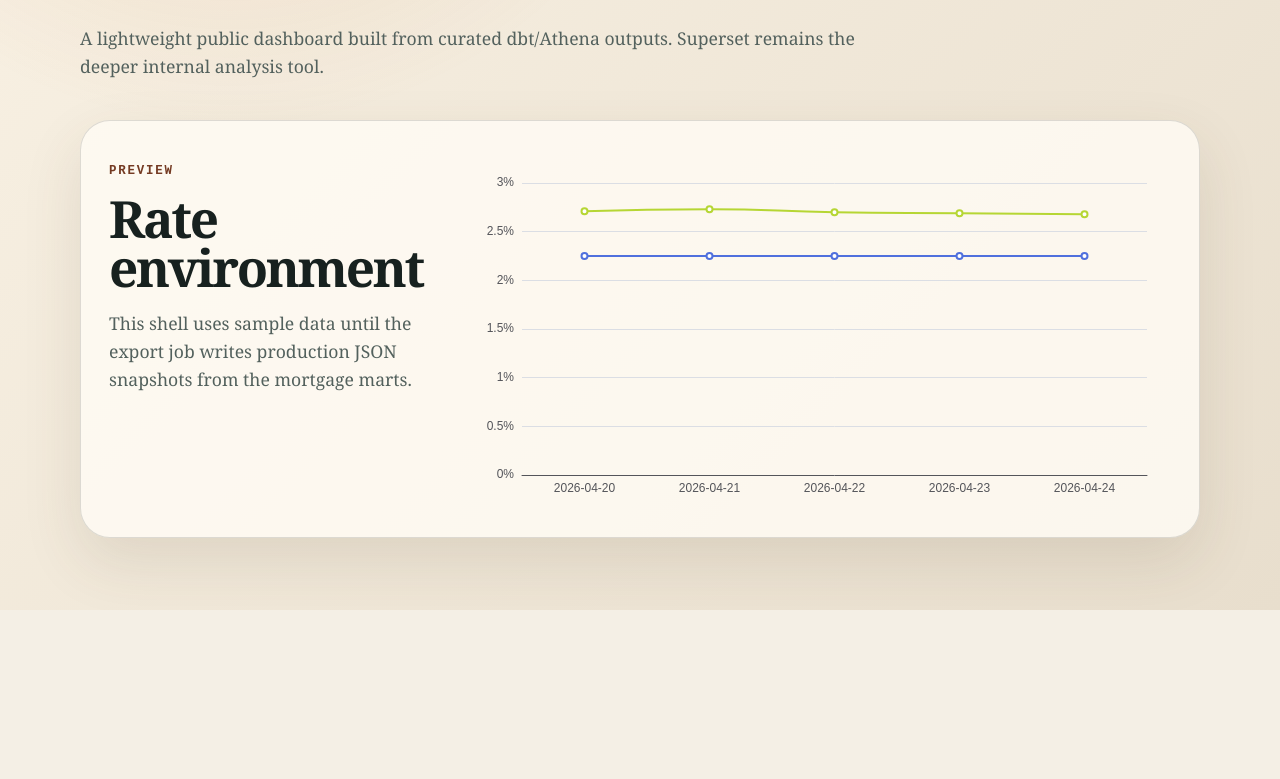
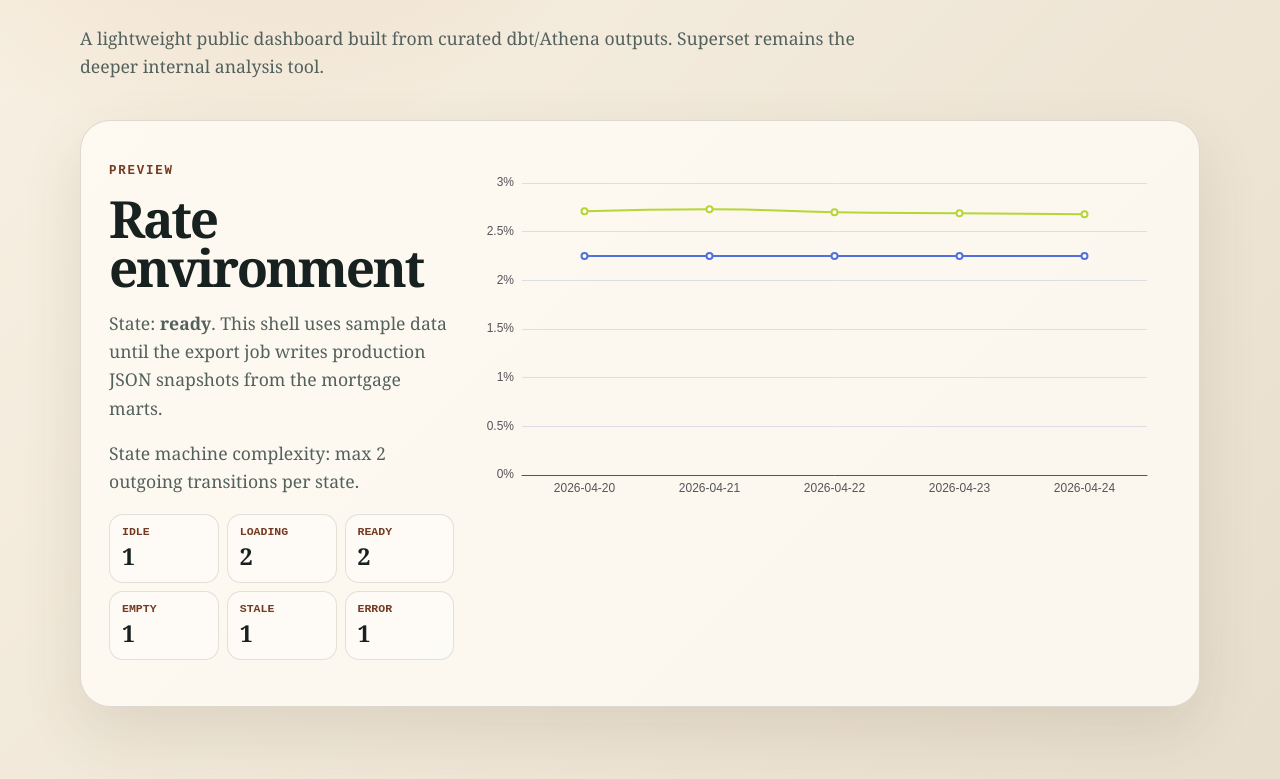
Before and after one commit to Samnor/swedish-mortgages-dashboard, a React (Vite) app: page / in a window 1280 px wide. Shown: the part 483-1262 px from the top of the page. Before the commit the page ends 1093 px from the top, so only its background shows below. Built offline with nearby package versions, Linux system fonts and the light colour scheme.

Commit message:
Add state machine backbone for dashboard

```diff
--- /dev/null
+++ b/src/dashboardMachine.ts
@@ -0,0 +1,124 @@
+export type RatePoint = {
+  date: string;
+  policyRate: number;
+  mortgageBond5y: number;
+};
+
+export type DashboardSnapshot = {
+  generatedAt: string;
+  rates: RatePoint[];
+};
+
+export type DashboardState =
+  | { value: "idle" }
+  | { value: "loading" }
+  | { value: "ready"; snapshot: DashboardSnapshot }
+  | { value: "empty"; generatedAt: string }
+  | { value: "stale"; snapshot: DashboardSnapshot; reason: string }
+  | { value: "error"; message: string };
+
+export type DashboardEvent =
+  | { type: "START" }
+  | { type: "LOAD_SUCCEEDED"; snapshot: DashboardSnapshot }
+  | { type: "LOAD_FAILED"; message: string }
+  | { type: "MARK_STALE"; reason: string }
+  | { type: "RETRY" };
+
+export type DashboardStateValue = DashboardState["value"];
+export type DashboardEventType = DashboardEvent["type"];
+
+const MAX_SNAPSHOT_AGE_HOURS = 36;
+const MAX_OUTGOING_TRANSITIONS_PER_STATE = 3;
+
+export const transitionMap = {
+  idle: ["START"],
+  loading: ["LOAD_FAILED", "LOAD_SUCCEEDED"],
+  ready: ["MARK_STALE", "RETRY"],
+  empty: ["RETRY"],
+  stale: ["RETRY"],
+  error: ["RETRY"],
+} as const satisfies Record<DashboardStateValue, readonly DashboardEventType[]>;
+
+export const stateComplexity = Object.fromEntries(
+  Object.entries(transitionMap).map(([state, events]) => [state, events.length]),
+) as Record<DashboardStateValue, number>;
+
+export const maxOutgoingTransitions = Math.max(
+  ...Object.values(stateComplexity),
+);
+
+export function assertStateMachineComplexity(): void {
+  if (maxOutgoingTransitions > MAX_OUTGOING_TRANSITIONS_PER_STATE) {
+    throw new Error(
+      `State machine local complexity is ${maxOutgoingTransitions}; keep it at or below ${MAX_OUTGOING_TRANSITIONS_PER_STATE}.`,
+    );
+  }
+}
+
+assertStateMachineComplexity();
+
+export function transition(
+  state: DashboardState,
+  event: DashboardEvent,
+): DashboardState {
+  switch (state.value) {
+    case "idle":
+      if (event.type === "START") return { value: "loading" };
+      return state;
+
+    case "loading":
+      if (event.type === "LOAD_FAILED") {
+        return { value: "error", message: event.message };
+      }
+      if (event.type === "LOAD_SUCCEEDED") {
+        if (event.snapshot.rates.length === 0) {
+          return { value: "empty", generatedAt: event.snapshot.generatedAt };
+        }
+        const staleReason = snapshotStaleReason(event.snapshot);
+        if (staleReason) {
+          return {
+            value: "stale",
+            snapshot: event.snapshot,
+            reason: staleReason,
+          };
+        }
+        return { value: "ready", snapshot: event.snapshot };
+      }
+      return state;
+
+    case "ready":
+      if (event.type === "MARK_STALE") {
+        return { value: "stale", snapshot: state.snapshot, reason: event.reason };
+      }
+      if (event.type === "RETRY") return { value: "loading" };
+      return state;
+
+    case "empty":
+    case "stale":
+    case "error":
+      if (event.type === "RETRY") return { value: "loading" };
+      return state;
+  }
+}
+
+export function snapshotStaleReason(snapshot: DashboardSnapshot): string | null {
+  const generatedAt = Date.parse(snapshot.generatedAt);
+  if (Number.isNaN(generatedAt)) return "Snapshot timestamp is invalid.";
+
+  const ageHours = (Date.now() - generatedAt) / 1000 / 60 / 60;
+  if (ageHours > MAX_SNAPSHOT_AGE_HOURS) {
+    return `Snapshot is older than ${MAX_SNAPSHOT_AGE_HOURS} hours.`;
+  }
+  return null;
+}
+
+export const sampleSnapshot: DashboardSnapshot = {
+  generatedAt: new Date().toISOString(),
+  rates: [
+    { date: "2026-04-20", policyRate: 2.25, mortgageBond5y: 2.71 },
+    { date: "2026-04-21", policyRate: 2.25, mortgageBond5y: 2.73 },
+    { date: "2026-04-22", policyRate: 2.25, mortgageBond5y: 2.7 },
+    { date: "2026-04-23", policyRate: 2.25, mortgageBond5y: 2.69 },
+    { date: "2026-04-24", policyRate: 2.25, mortgageBond5y: 2.68 },
+  ],
+};
--- a/src/main.tsx
+++ b/src/main.tsx
@@ -1,44 +1,57 @@
-import React from "react";
+import React, { useEffect, useReducer } from "react";
 import { createRoot } from "react-dom/client";
 import ReactECharts from "echarts-for-react";
+import {
+  maxOutgoingTransitions,
+  sampleSnapshot,
+  stateComplexity,
+  transition,
+  type DashboardSnapshot,
+} from "./dashboardMachine";
 import "./styles.css";
 
-const sampleRates = [
-  { date: "2026-04-20", policyRate: 2.25, mortgageBond5y: 2.71 },
-  { date: "2026-04-21", policyRate: 2.25, mortgageBond5y: 2.73 },
-  { date: "2026-04-22", policyRate: 2.25, mortgageBond5y: 2.7 },
-  { date: "2026-04-23", policyRate: 2.25, mortgageBond5y: 2.69 },
-  { date: "2026-04-24", policyRate: 2.25, mortgageBond5y: 2.68 }
-];
-
-function App() {
+function RatesPanel({ snapshot }: { snapshot: DashboardSnapshot }) {
   const chartOption = {
     animationDuration: 700,
     grid: { left: 42, right: 24, top: 34, bottom: 34 },
     tooltip: { trigger: "axis" },
     xAxis: {
       type: "category",
-      data: sampleRates.map((row) => row.date)
+      data: snapshot.rates.map((row) => row.date),
     },
     yAxis: {
       type: "value",
-      axisLabel: { formatter: "{value}%" }
+      axisLabel: { formatter: "{value}%" },
     },
     series: [
       {
         name: "Policy rate",
         type: "line",
         smooth: true,
-        data: sampleRates.map((row) => row.policyRate)
+        data: snapshot.rates.map((row) => row.policyRate),
       },
       {
         name: "5Y mortgage bond",
         type: "line",
         smooth: true,
-        data: sampleRates.map((row) => row.mortgageBond5y)
-      }
-    ]
+        data: snapshot.rates.map((row) => row.mortgageBond5y),
+      },
+    ],
   };
+
+  return <ReactECharts option={chartOption} className="chart" />;
+}
+
+function App() {
+  const [state, dispatch] = useReducer(transition, { value: "idle" });
+
+  useEffect(() => {
+    dispatch({ type: "START" });
+    dispatch({ type: "LOAD_SUCCEEDED", snapshot: sampleSnapshot });
+  }, []);
+
+  const snapshot =
+    state.value === "ready" || state.value === "stale" ? state.snapshot : null;
 
   return (
     <main>
@@ -56,11 +69,29 @@ function App() {
           <p className="eyebrow">Preview</p>
           <h2>Rate environment</h2>
           <p>
-            This shell uses sample data until the export job writes production
-            JSON snapshots from the mortgage marts.
+            State: <strong>{state.value}</strong>. This shell uses sample data
+            until the export job writes production JSON snapshots from the
+            mortgage marts.
           </p>
+          <p>
+            State machine complexity: max {maxOutgoingTransitions} outgoing
+            transitions per state.
+          </p>
+          <dl className="complexity-list">
+            {Object.entries(stateComplexity).map(([name, count]) => (
+              <div key={name}>
+                <dt>{name}</dt>
+                <dd>{count}</dd>
+              </div>
+            ))}
+          </dl>
+          {state.value === "stale" ? <p>{state.reason}</p> : null}
+          {state.value === "error" ? <p>{state.message}</p> : null}
+          {state.value === "empty" ? (
+            <p>No public dashboard rows were generated at {state.generatedAt}.</p>
+          ) : null}
         </div>
-        <ReactECharts option={chartOption} className="chart" />
+        {snapshot ? <RatesPanel snapshot={snapshot} /> : <div className="chart" />}
       </section>
     </main>
   );
--- a/src/styles.css
+++ b/src/styles.css
@@ -56,6 +56,34 @@ p {
   line-height: 1.6;
 }
 
+.complexity-list {
+  display: grid;
+  grid-template-columns: repeat(3, minmax(0, 1fr));
+  gap: 8px;
+  margin: 18px 0;
+}
+
+.complexity-list div {
+  padding: 10px 12px;
+  border: 1px solid rgba(23, 33, 31, 0.12);
+  border-radius: 14px;
+  background: rgba(255, 255, 255, 0.42);
+}
+
+.complexity-list dt {
+  color: #743a22;
+  font-family: "Courier New", monospace;
+  font-size: 0.72rem;
+  font-weight: 700;
+  text-transform: uppercase;
+}
+
+.complexity-list dd {
+  margin: 2px 0 0;
+  font-size: 1.45rem;
+  font-weight: 700;
+}
+
 .panel {
   display: grid;
   grid-template-columns: minmax(220px, 0.8fr) minmax(0, 1.6fr);
--- a/vite.config.ts
+++ b/vite.config.ts
@@ -2,7 +2,7 @@ import react from "@vitejs/plugin-react";
 import { defineConfig } from "vite";
 
 export default defineConfig({
-  base: "/mortgages/",
+  base: process.env.VITE_BASE_PATH || "/mortgages/",
   plugins: [react()],
   build: {
     rollupOptions: {
```
Also changed, not shown: package.json (+5 -4 lines), 4 other files (tests, documents, lock files or other folders).
